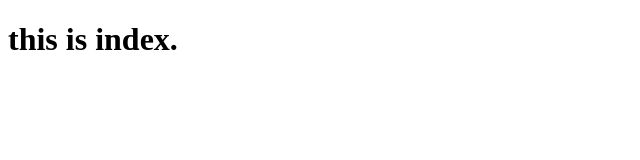
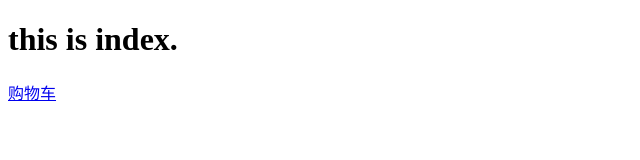
Before and after one commit to GL10110213/xz2, a plain HTML site: page index.html in a window 1280 px wide. Shown: the full height of the page, 0-640 px from the left. Drawn offline with Linux system fonts and the light colour scheme.

Commit message:
购物车第二次提交shopping-2

```diff
--- a/index.html
+++ b/index.html
@@ -7,5 +7,6 @@
 	</head>
 	<body>
 		<h1>this is index.</h1>
+		<a href="shopping.html">购物车</a>
 	</body>
 </html>
```
